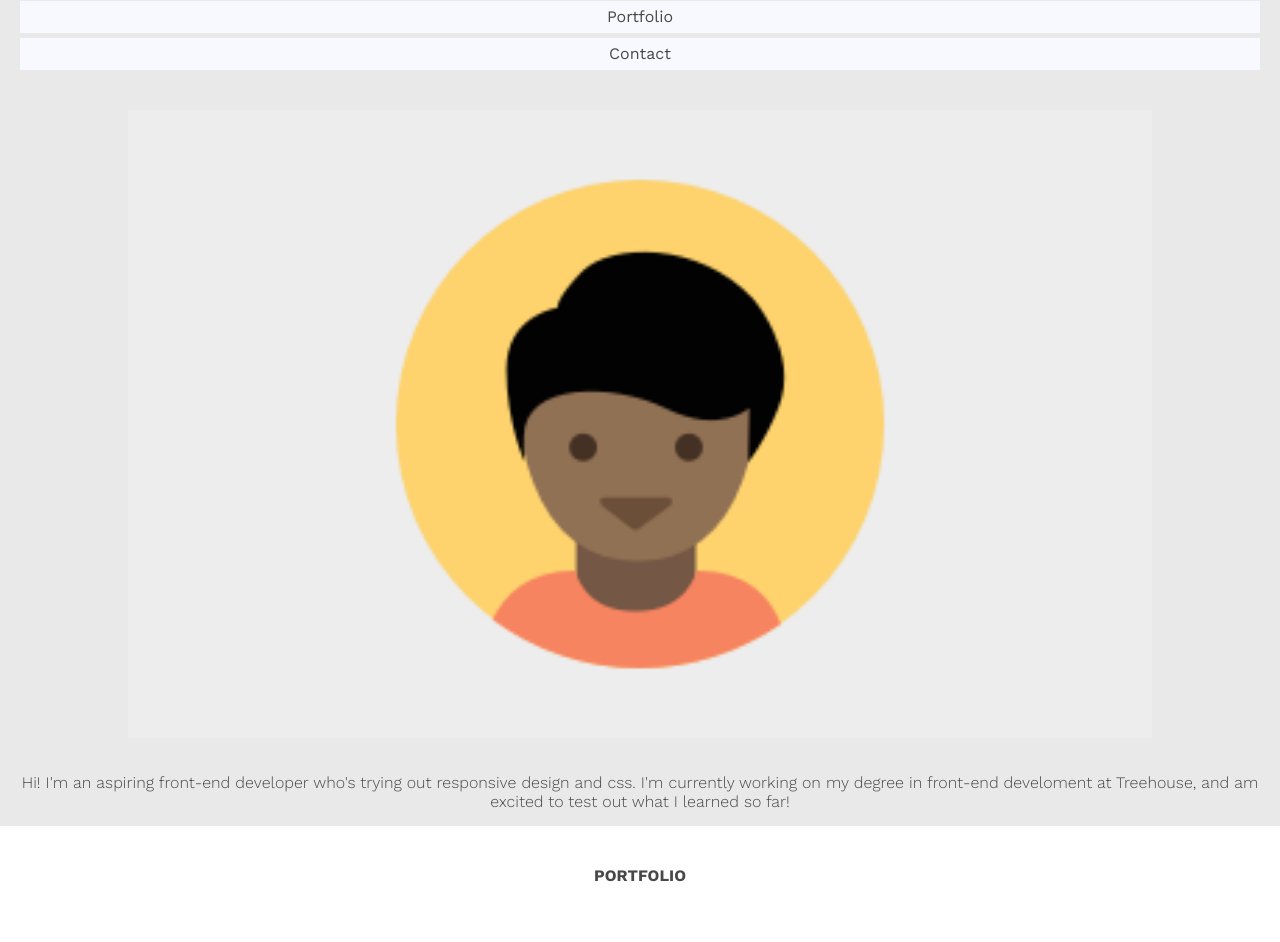
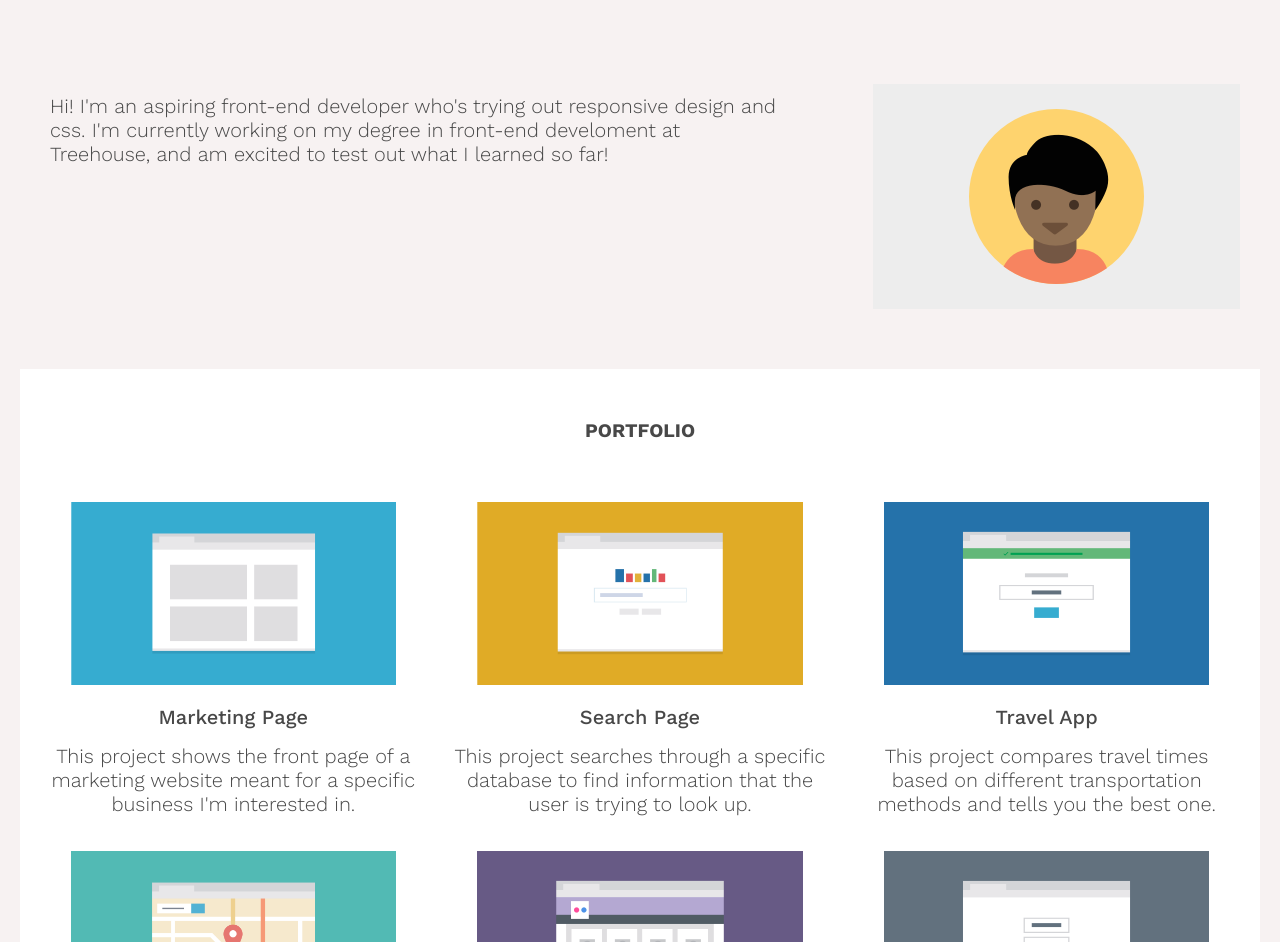
Before and after one commit to sartu-h/techdegree-project2, a plain HTML site: page index.html in a window 1280 px wide. Shown: the part 114-1056 px from the top of the page. Drawn offline with nearby package versions, Linux system fonts and the light colour scheme.

Commit message:
Design edits
Made changes to the css for larger screens.

```diff
--- a/css/style.css
+++ b/css/style.css
@@ -4,6 +4,7 @@
     box-sizing: border-box;
     font-family: "Work Sans", serif;
     color: rgb(72, 72, 72);
+    background-color: rgb(247, 242, 242);
 }
 
 .main {
@@ -21,8 +22,14 @@
     font-weight: 500;
 }
 
-.main, .intro, .contact-info, footer, .wrap-color{
-    background-color: rgb(233, 233, 233);
+main, #portfolio, .projects figure, .projects figure img, .projects figure h3, .projects figure p{
+    background-color: white;
+}
+
+main{
+    margin: 20px;
+    padding: 10px 10px 50px;
+
 }
 
 .main a{
@@ -37,6 +44,10 @@
 .main a:visited {
     color: rgb(72, 72, 72);
 }
+
+.main a:hover, .footer-nav a:hover{
+    color: white;
+}
 .main-nav li {
     list-style: none;
 }
@@ -50,7 +61,11 @@
 
 }
 
-p{
+p, .projects h3 {
+    font-size: 20px;
+}
+
+p {
     padding: 15px;
     font-weight: 300;
 }
@@ -60,7 +75,7 @@ p, #portfolio, .projects h3, #contact{
 }
 
 #portfolio, #contact{
-    font-size: 1rem;
+    font-size: 1.2rem;
     text-transform: uppercase;
 }
 
@@ -87,7 +102,7 @@ footer{
     border-top: 1px solid rgb(193, 191, 191);
     padding: 20px;
     margin: 0 10px;
-    font-size: 10px;
+    font-size: 13px;
     display: flex;
     justify-content: space-between;
 
@@ -105,3 +120,101 @@ footer ul li{
 .full{
     display: none;
 }
+
+@media screen and (min-width: 768px) {
+    h1{
+        margin-top: 20px;
+    }
+    .main{
+        padding-bottom: 20px;
+    }
+    .main a{
+        background-color: rgb(247, 242, 242);;
+        font-weight: 400;
+        font-size: larger;
+    }
+
+    .main-nav, .intro, .projects, .footer-nav{
+        display: flex;
+    }
+
+    .main-nav{
+        justify-content: space-around;
+        margin: 0 100px;
+    }
+
+    .intro p{
+        order: -1;
+    }
+
+    .prof-pic {
+        width: 40%;
+        padding: 10px;
+    }
+
+    .projects{
+        flex-wrap: wrap;
+    }
+
+    .projects figure{
+        flex-basis: 50%;
+    }
+
+    #contact-summary{
+        padding: 15px 200px;
+    }
+
+    .full{
+        display: contents;
+    }
+
+    .top{
+        display: none;
+    }
+
+    .footer-nav {
+        justify-content: space-between;
+        gap: 20px;
+    }
+}
+
+@media screen and (min-width: 1024px) {
+
+    .main{
+        flex-direction: row;
+        justify-content: space-between;
+        padding: 30px;
+    }
+
+    h1{
+        padding: 10px;
+    }
+
+    .main-nav a{
+        padding: 20px;
+    }
+
+    .main-nav{
+        margin: 0;
+    }
+
+    .intro p{
+        padding: 30px;
+        margin: 20px;
+        text-align: left;
+    }
+
+    .prof-pic{
+        margin: 30px;
+    }
+
+    .projects figure{
+        flex-basis: 33.333%;
+    }
+
+    #contact-summary{
+        padding: 15px 400px;
+    }
+
+
+}
--- a/index.html
+++ b/index.html
@@ -90,7 +90,7 @@
         <section class="contact-info">
             <h2 id="contact">Contact</h2>
 
-            <p> If you're interested in chatting or want more information
+            <p id="contact-summary"> If you're interested in chatting or want more information
                 about what I've been working on, I'd love to hear from you!
             </p>
 
@@ -101,7 +101,7 @@
 
         <div class="wrap-color">
             <footer>
-                <h2>Sartu Hussein</h2>
+                <h3>Sartu Hussein</h3>
                 <ul class="footer-nav">
                     <li class="top"><a href="#top">back to top</a></li>
                     <li class="full"><a href="#top">home</a></li>
```
